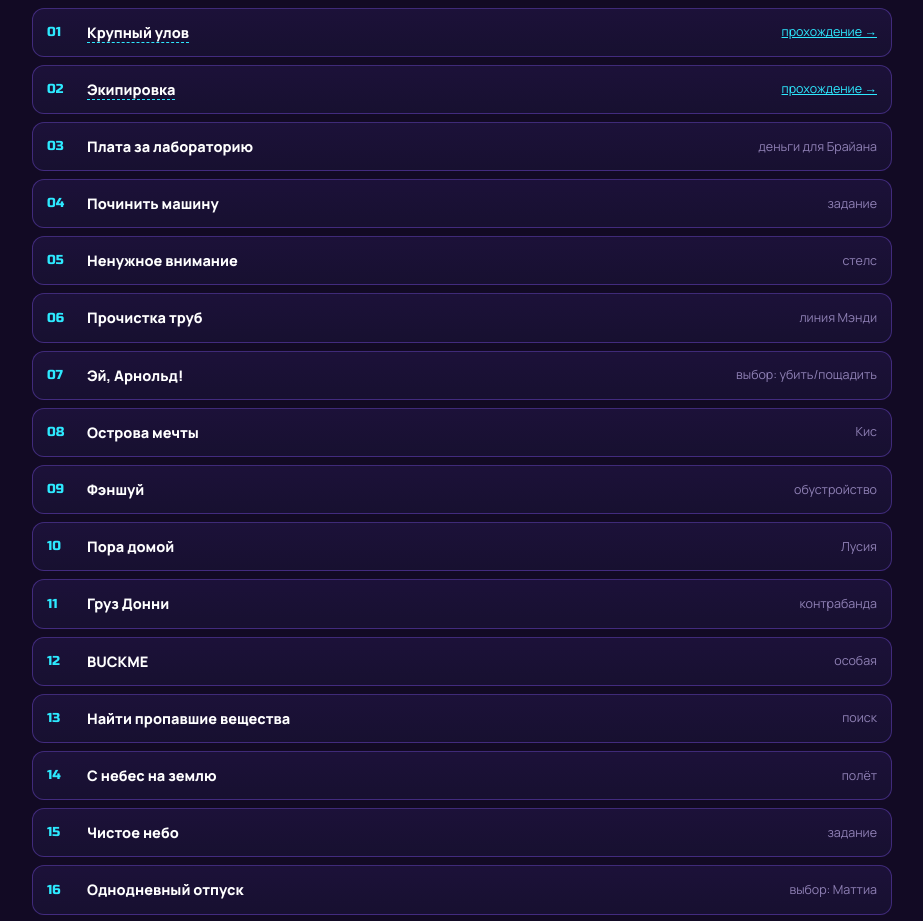
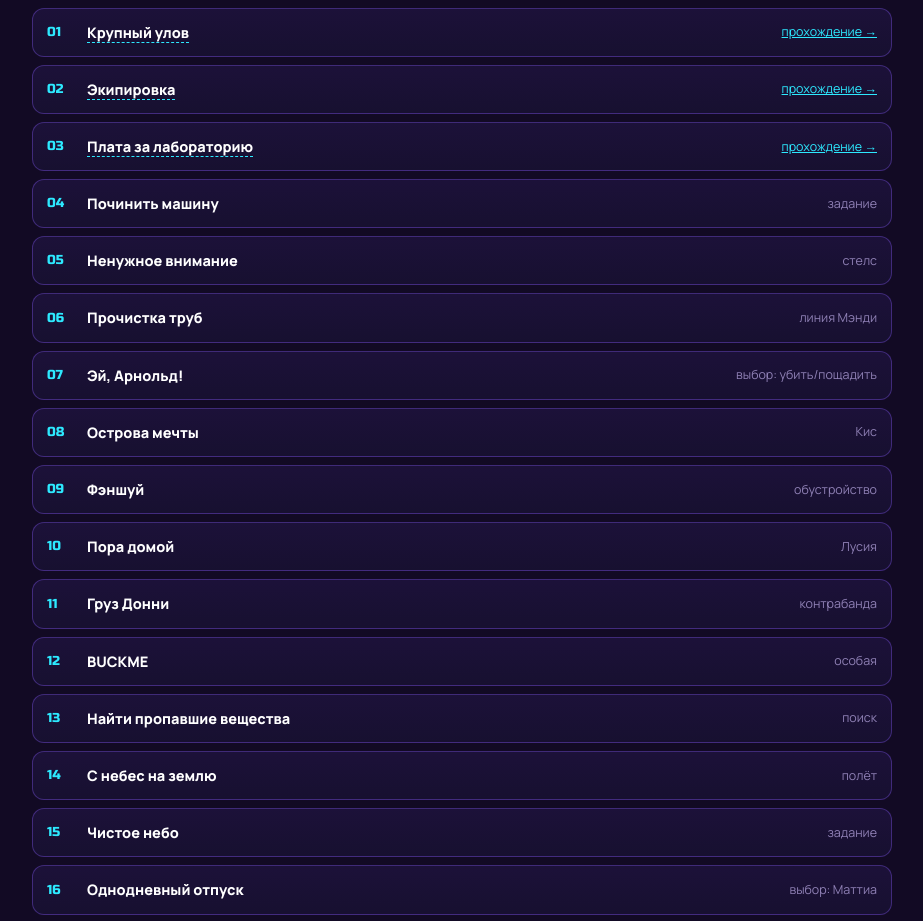
Before and after one commit to Evgenii80/gta6-tracker, a plain HTML site: page glava-1.html in a window 1280 px wide. Shown: the part 1360-2281 px from the top of the page, without its empty margins (178-1101 px from the left). Drawn offline with Linux system fonts and the light colour scheme.

Commit message:
Update glava-1.html

```diff
--- a/glava-1.html
+++ b/glava-1.html
@@ -83,7 +83,7 @@
 
   <div class="mission"><span class="num">01</span><b><a href="krupnyj-ulov.html" style="color:#fff; text-decoration:none; border-bottom:1px dashed var(--cyan)">Крупный улов</a></b><span class="hint"><a href="krupnyj-ulov.html" style="color:var(--cyan)">прохождение →</a></span></div>
   <div class="mission"><span class="num">02</span><b><a href="ekipirovka.html" style="color:#fff; text-decoration:none; border-bottom:1px dashed var(--cyan)">Экипировка</a></b><span class="hint"><a href="ekipirovka.html" style="color:var(--cyan)">прохождение →</a></span></div>
-  <div class="mission"><span class="num">03</span><b>Плата за лабораторию</b><span class="hint">деньги для Брайана</span></div>
+  <div class="mission"><span class="num">03</span><b><a href="plata-za-laboratoriyu.html" style="color:#fff; text-decoration:none; border-bottom:1px dashed var(--cyan)">Плата за лабораторию</a></b><span class="hint"><a href="plata-za-laboratoriyu.html" style="color:var(--cyan)">прохождение →</a></span></div>
   <div class="mission"><span class="num">04</span><b>Починить машину</b><span class="hint">задание</span></div>
   <div class="mission"><span class="num">05</span><b>Ненужное внимание</b><span class="hint">стелс</span></div>
   <div class="mission"><span class="num">06</span><b>Прочистка труб</b><span class="hint">линия Мэнди</span></div>
```
